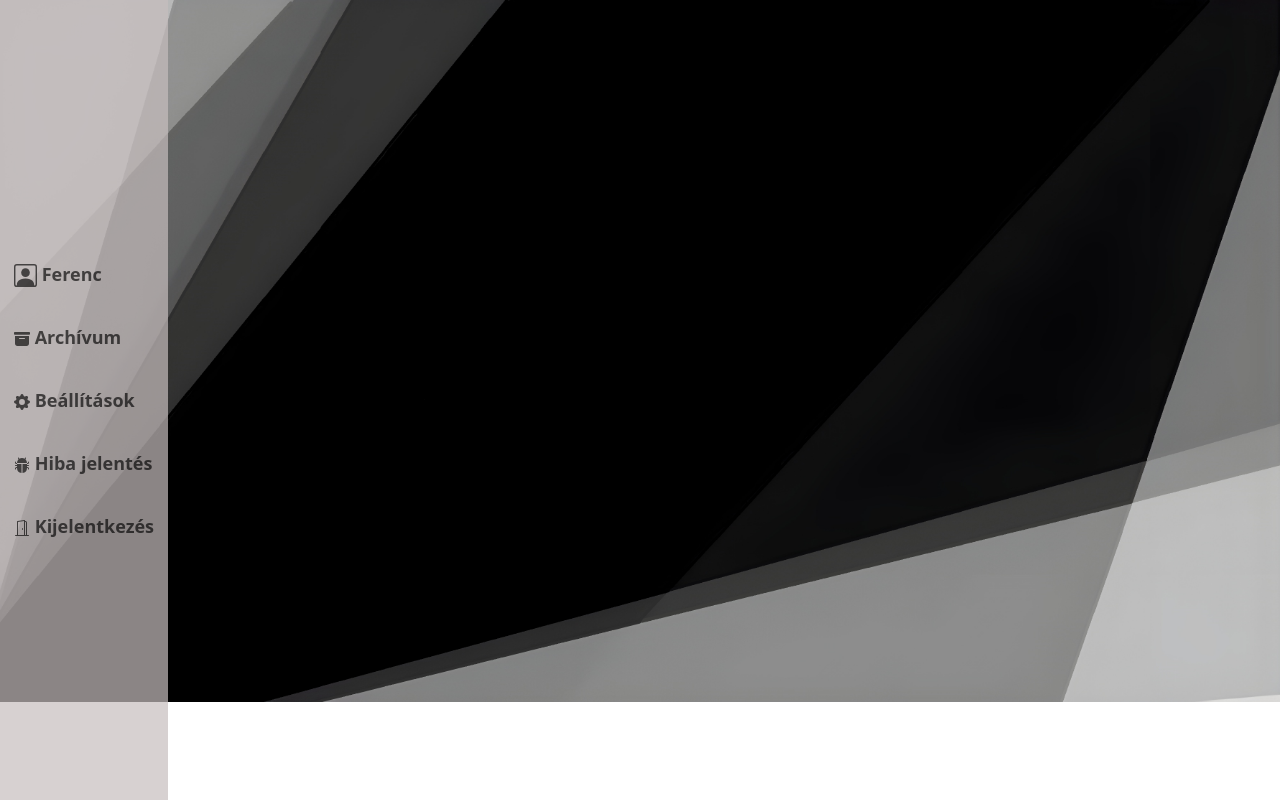
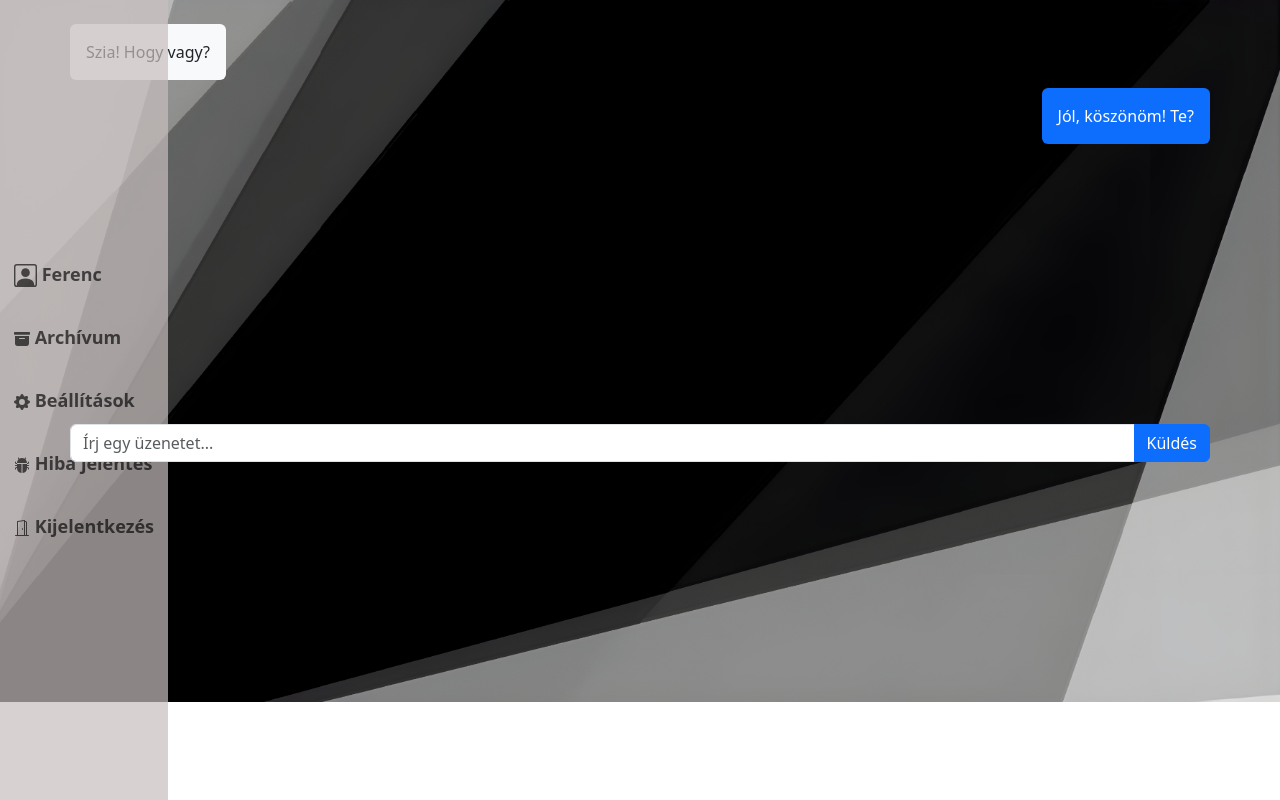
Before and after one commit to Baluciusz/CoWorkly, a PHP site: the page made by project main page/chatprototype.html in a window 1280 px wide. Run offline with PHP 8.4, Linux system fonts and the light colour scheme.

Commit message:
chatprototype barebones
formázás/mértezés, stilízálás szükséges nagyon kezdetleges

```diff
--- a/project main page/chatprototype.html
+++ b/project main page/chatprototype.html
@@ -40,6 +40,28 @@
             </li>
         </ul>
     </nav>
+    <div class="container mt-4">
+        <div class="row">
+            <div class="col-md-4">
+            </div>
+            <div class="col-md-8">
+                    </div>
+                    <div class="card-body chat-box" style="height: 400px; overflow-y: auto;">
+                        <div class="d-flex justify-content-start mb-2">
+                            <div class="p-3 bg-light rounded">Szia! Hogy vagy?</div>
+                        </div>
+                        <div class="d-flex justify-content-end mb-2">
+                            <div class="p-3 bg-primary text-white rounded">Jól, köszönöm! Te?</div>
+                        </div>
+                    </div>
+                    <div class="card-footer">
+                        <div class="input-group">
+                            <input type="text" class="form-control" placeholder="Írj egy üzenetet...">
+                            <button class="btn btn-primary">Küldés</button>
+                        </div>
+                    </div>
+                </div>
+            </div>
     <script src="https://cdn.jsdelivr.net/npm/bootstrap@5.3.3/dist/js/bootstrap.bundle.min.js" integrity="sha384-YvpcrYf0tY3lHB60NNkmXc5s9fDVZLESaAA55NDzOxhy9GkcIdslK1eN7N6jIeHz" crossorigin="anonymous"></script>
 </body>
 </html>
--- a/project main page/prototype.css
+++ b/project main page/prototype.css
@@ -83,3 +83,12 @@ body {
   .add .btn:hover svg {
     fill: aqua; /* Kék szín hover esetén */
   }
+
+  /*chatprotoype (átmenetileg ide)*/
+
+  .p-3 .bg-light .rounded{
+    color: black;
+  }
+  .card-header .bg-primary .text-white{
+    border-radius: 15px;
+  }
```
